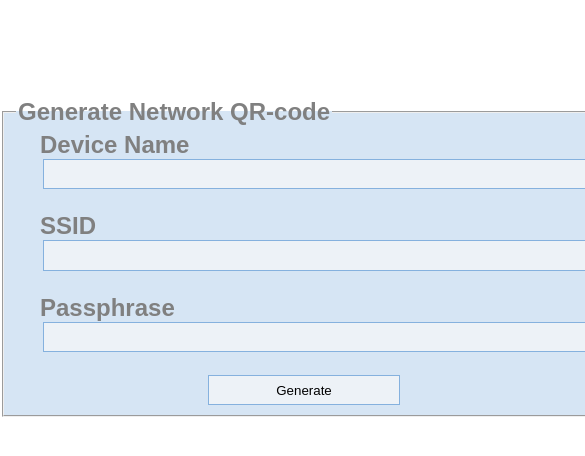
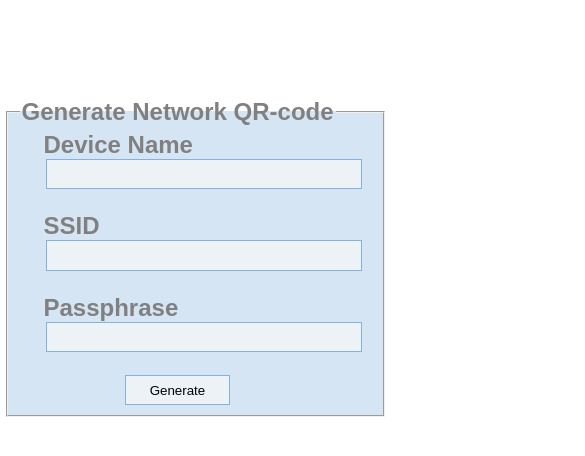
Before and after one commit to MultiNet-80211/MultiNet-REST-Server, a plain HTML site: page generate.html in a window 390 px wide. Shown: the top 456 px of the page, 585 px wide, since content can reach past the window. Drawn offline with Linux system fonts and the light colour scheme.

Commit message:
Mobile browser css tweaks

```diff
--- a/css/style.css
+++ b/css/style.css
@@ -1,11 +1,5 @@
-
-@media print{
-  .no_print { display:none; }
-}
-
-
 html {margin: 0; padding: 0;}
-body {margin: 0; padding: 0; font-family: Arial, Sans-Serif; font-size: 1em;}
+body {margin: 0; padding: 0; font-family: Arial, Sans-Serif; font-size: 100%;}
 
 .error {
 		font-size: 1em;
@@ -42,7 +36,8 @@ input:focus {
 
 fieldset {
 		text-align: left;
-		width: 40em;
+		width: 90%;
+		max-width:30em;
 	    background-color: #d6e5f4;
     }
 
@@ -62,3 +57,14 @@ label {
 form {
 	padding-top: 25%;
 }
+
+
+@media print{
+  .no_print { display:none; }
+}
+
+@media only screen and (max-device-width: 480px) {
+  body {font-size: 80%}
+  form {padding-top: 5%;}
+  .print {display: none;}
+}
```
